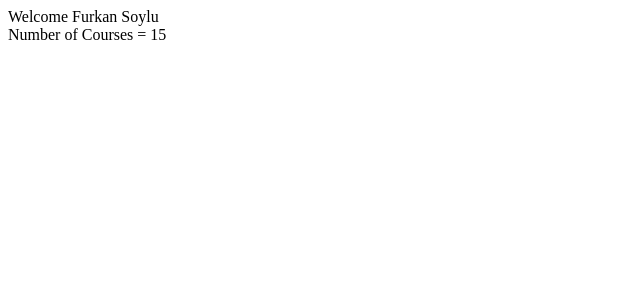
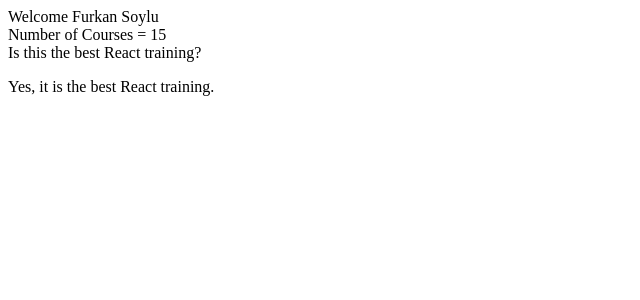
Before and after one commit to furkansylu97/TypeScript_Works, a React (Vite) app in the folder ReactTypeScript/: page / in a window 1280 px wide. Shown: the top 300 px of the page, without its empty margins (0-640 px from the left). Built offline with nearby package versions, Linux system fonts and the light colour scheme.

Commit message:
Sending 'Boolean type' props operation was performed

```diff
--- a/ReactTypeScript/src/App.tsx
+++ b/ReactTypeScript/src/App.tsx
@@ -5,7 +5,7 @@ function App() {
 
   return (
     <>
-      <Home name = 'Furkan Soylu' courseNumber = {15} />
+      <Home name = 'Furkan Soylu' courseNumber = {15} isBest={true} />
     </>
   )
 }
--- a/ReactTypeScript/src/components/Home.tsx
+++ b/ReactTypeScript/src/components/Home.tsx
@@ -3,6 +3,7 @@ import React from 'react'
 type ComingData = {
     name :string
     courseNumber :number
+    isBest :Boolean
 }
 
 function Home(props: ComingData) {
@@ -10,6 +11,10 @@ function Home(props: ComingData) {
     <div>
        <div>Welcome {props.name} </div>
        <div>Number of Courses = {props.courseNumber} </div>
+        <div className='isBest'>Is this the best React training?
+            {props.isBest ? <p>Yes, it is the best React training.</p> : <p>No, there are better React tutorials out there.</p>}
+        </div>
+
     </div>
   )
 }
```
